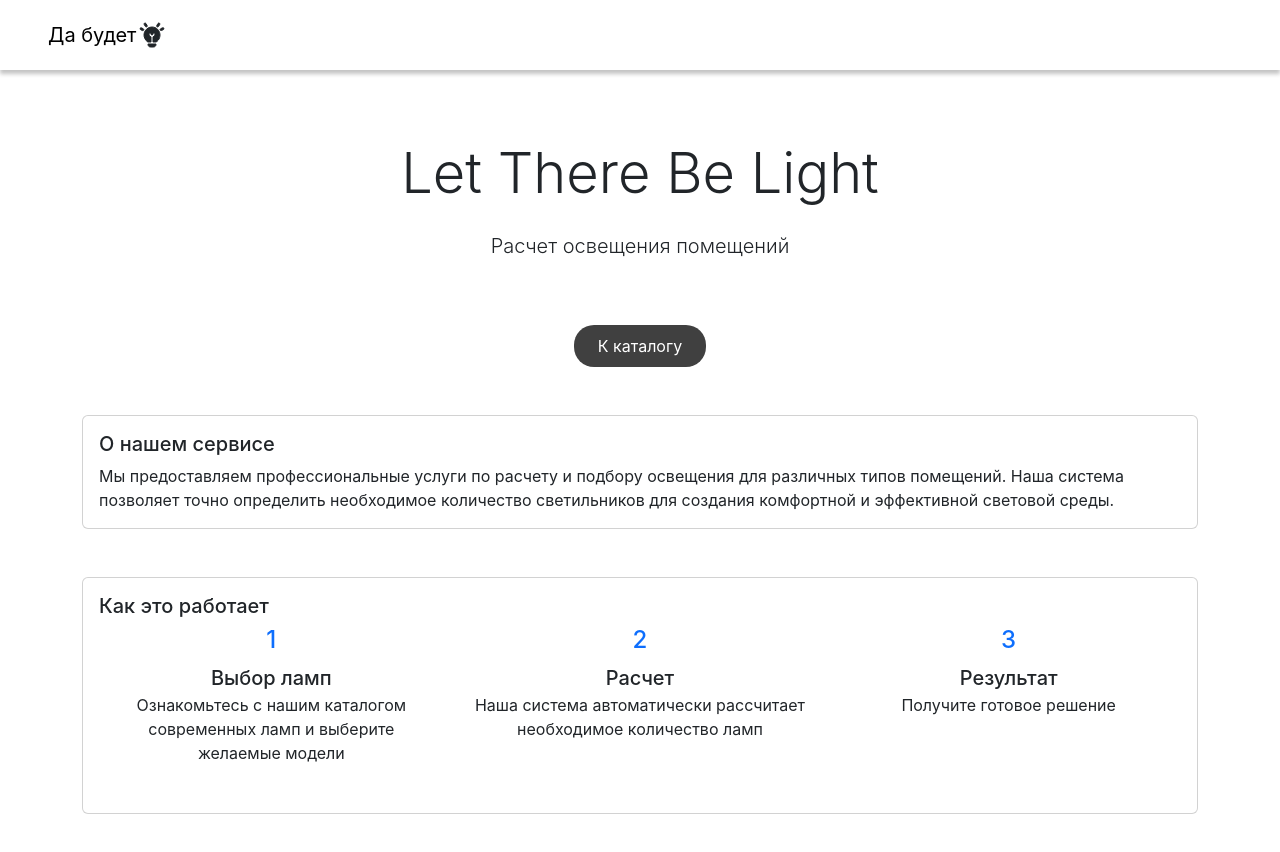
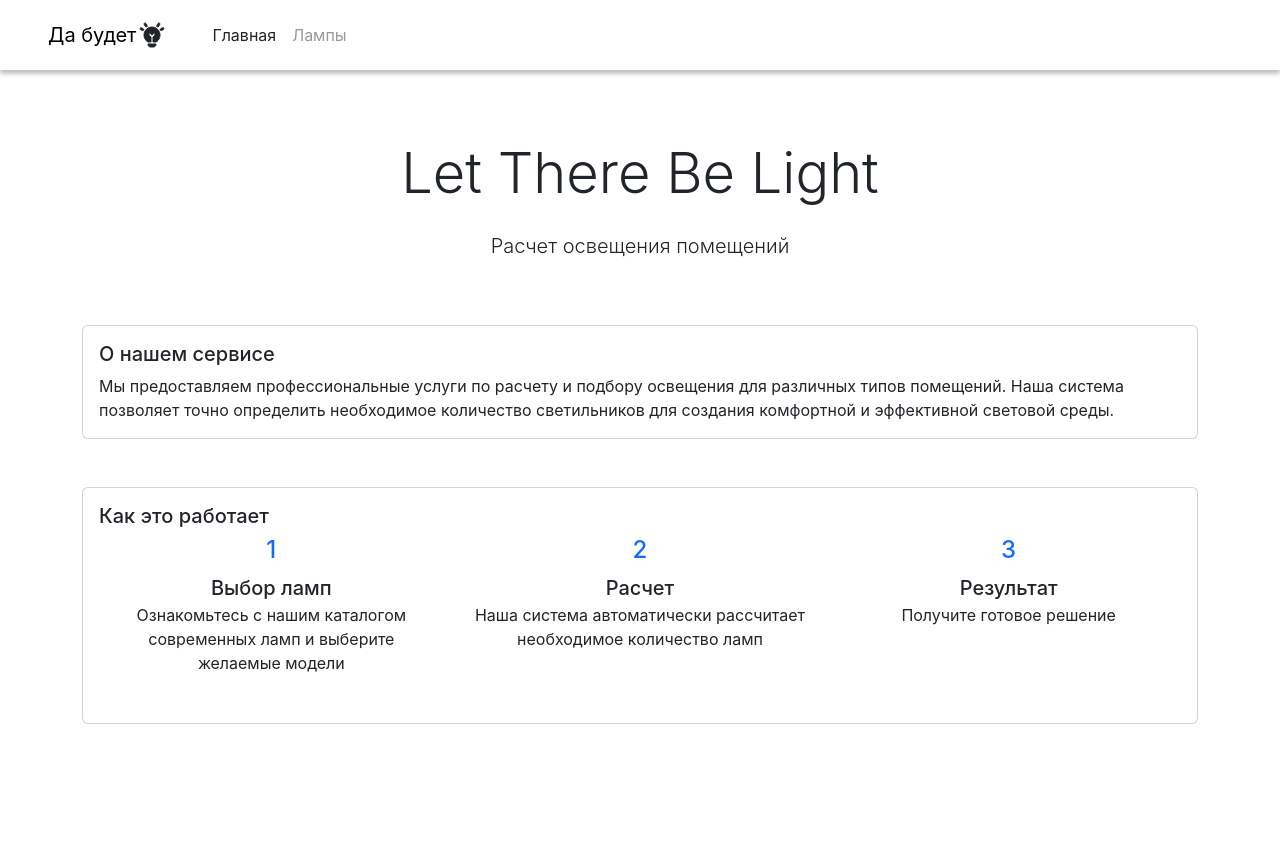
Before and after one commit to DeveloperMan313/dia-frontend, a React (Vite) app: page / in a window 1280 px wide. Shown: the top 852 px of the page. After the commit the page ends 800 px from the top, so only its background shows below. Built offline with nearby package versions, Linux system fonts and the light colour scheme.

Commit message:
Edit: add adaptive navbar links, remove button from main page

```diff
--- a/package.json
+++ b/package.json
@@ -3,7 +3,7 @@
   "version": "1.0.0",
   "type": "module",
   "scripts": {
-    "dev": "vite",
+    "dev": "vite --host",
     "build": "vite build",
     "preview": "vite preview"
   },
--- a/src/components/NavigationBar.tsx
+++ b/src/components/NavigationBar.tsx
@@ -1,17 +1,59 @@
-import React from "react";
+import React, { useEffect, useState } from "react";
 import { Navbar, Nav } from "react-bootstrap";
-import { Link } from "react-router-dom";
+import { Link, useLocation } from "react-router-dom";
 import LampIcon from "./LampIcon";
 
 const NavigationBar: React.FC = () => {
+  const location = useLocation();
+
+  const [expanded, setExpanded] = useState(false);
+
+  useEffect(() => {
+    setExpanded(false);
+  }, [location]);
+
   return (
-    <Navbar className="navbar">
-      <Navbar.Brand>
-        <Nav.Link className="navbar__logo" as={Link} to="/">
-          <h2>Да будет</h2>
-          <LampIcon className="navbar__logo-icon" />
+    <Navbar className={"navbar " + (expanded ? "navbar_expanded" : "")}>
+      <div className="navbar__head">
+        <Navbar.Brand>
+          <Nav.Link className="navbar__logo" as={Link} to="/">
+            <h2>Да будет</h2>
+            <LampIcon className="navbar__logo-icon" />
+          </Nav.Link>
+        </Navbar.Brand>
+        <button
+          className="button button_neutral navbar__togglebtn"
+          onClick={() => {
+            setExpanded(!expanded);
+          }}
+        >
+          <span className="navbar-toggler-icon"></span>
+        </button>
+      </div>
+      <div className="navbar__links">
+        <Nav.Link
+          className={
+            "navbar__link " +
+            (location.pathname == "/" ? "navbar__link_active" : "")
+          }
+          as={Link}
+          to="/"
+        >
+          Главная
         </Nav.Link>
-      </Navbar.Brand>
+        <Nav.Link
+          className={
+            "navbar__link " +
+            (["/lamps", "/lamps/"].includes(location.pathname)
+              ? "navbar__link_active"
+              : "")
+          }
+          as={Link}
+          to="/lamps"
+        >
+          Лампы
+        </Nav.Link>
+      </div>
     </Navbar>
   );
 };
--- a/src/pages/HomePage.tsx
+++ b/src/pages/HomePage.tsx
@@ -1,6 +1,5 @@
 import React from "react";
-import { Container, Row, Col, Card, Button } from "react-bootstrap";
-import { Link } from "react-router-dom";
+import { Container, Row, Col, Card } from "react-bootstrap";
 
 const HomePage: React.FC = () => {
   return (
@@ -11,14 +10,6 @@ const HomePage: React.FC = () => {
             <h1 className="display-4 mb-4">Let There Be Light</h1>
             <p className="lead">Расчет освещения помещений</p>
           </div>
-        </Col>
-      </Row>
-
-      <Row className="mb-5 justify-content-center">
-        <Col xs="auto">
-          <Link to="/lamps">
-            <Button className="button button_primary">К каталогу</Button>
-          </Link>
         </Col>
       </Row>
 
--- a/src/styles/components/navbar.css
+++ b/src/styles/components/navbar.css
@@ -2,16 +2,72 @@
   position: fixed;
   top: 0;
   left: 0;
-  width: 100%;
+  width: 100vw;
   height: 4.375rem;
   padding: 0 var(--m-5);
   display: flex;
   flex-direction: row;
-  justify-content: space-between;
+  justify-content: start;
   align-items: center;
+  gap: 2rem;
   background-color: var(--bg-primary);
   box-shadow: 0 0.25rem 0.25rem 0 var(--border-color);
   z-index: 100;
+  overflow: hidden;
+  transition: height 0.2s;
+}
+
+.navbar .navbar__head {
+  height: 4.375rem;
+  flex-shrink: 0;
+  display: flex;
+  flex-direction: row;
+  justify-content: space-between;
+  align-items: center;
+}
+
+.navbar .navbar__togglebtn {
+  display: none;
+}
+
+.navbar .navbar__links {
+  flex-shrink: 0;
+  display: flex;
+  flex-direction: row;
+  gap: 1rem;
+}
+
+@media only screen and (max-width: 430px) {
+  .navbar {
+    flex-direction: column;
+    justify-content: start;
+    align-items: start;
+    gap: 0;
+  }
+
+  .navbar.navbar_expanded {
+    height: 10rem;
+  }
+
+  .navbar .navbar__head {
+    width: 100%;
+  }
+
+  .navbar .navbar__togglebtn {
+    display: block;
+  }
+
+  .navbar .navbar__links {
+    flex-direction: column;
+  }
+}
+
+.navbar .navbar__link {
+  color: var(--text-secondary);
+}
+
+.navbar .navbar__link.navbar__link_active {
+  color: var(--text-primary);
 }
 
 .navbar .navbar__logo {
```
